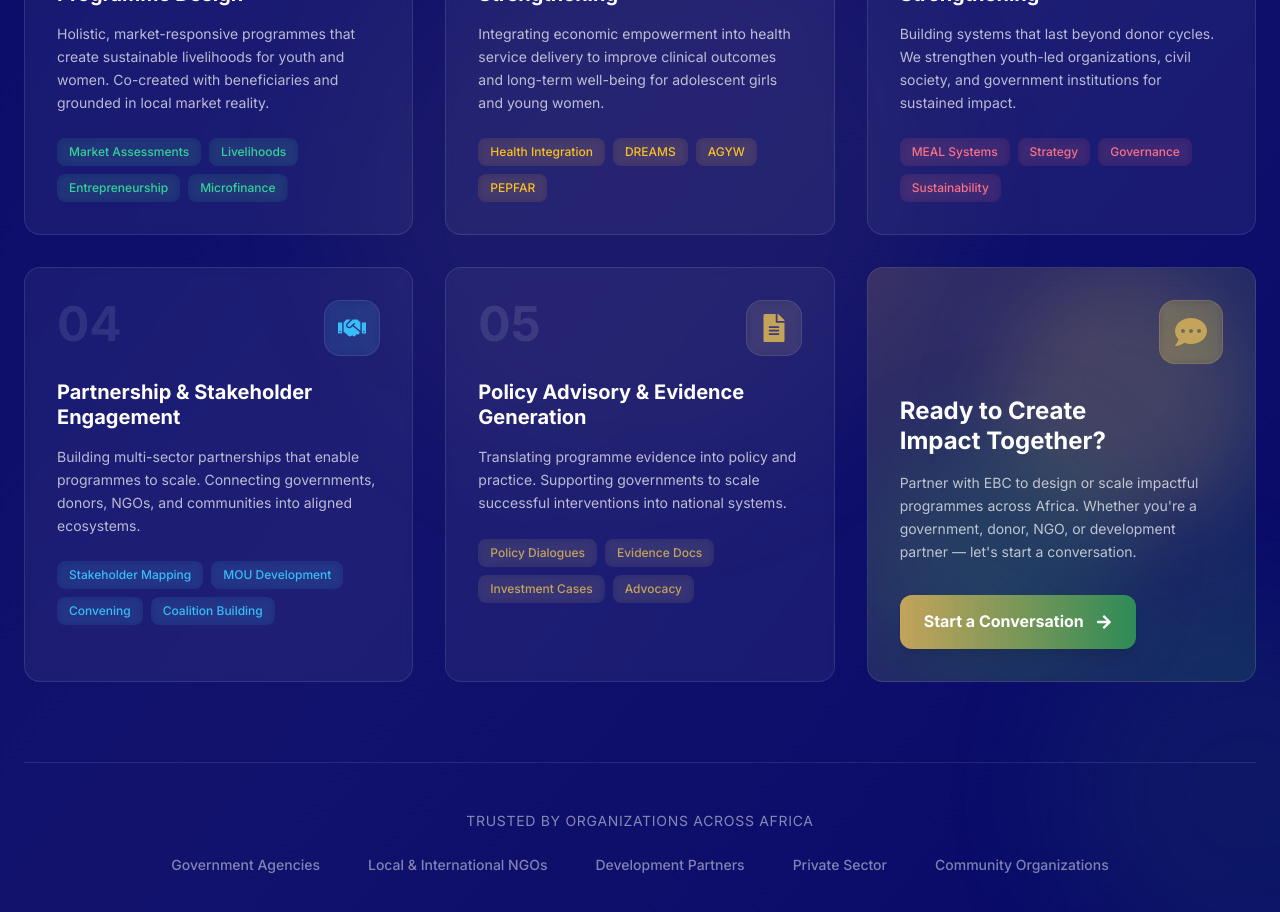
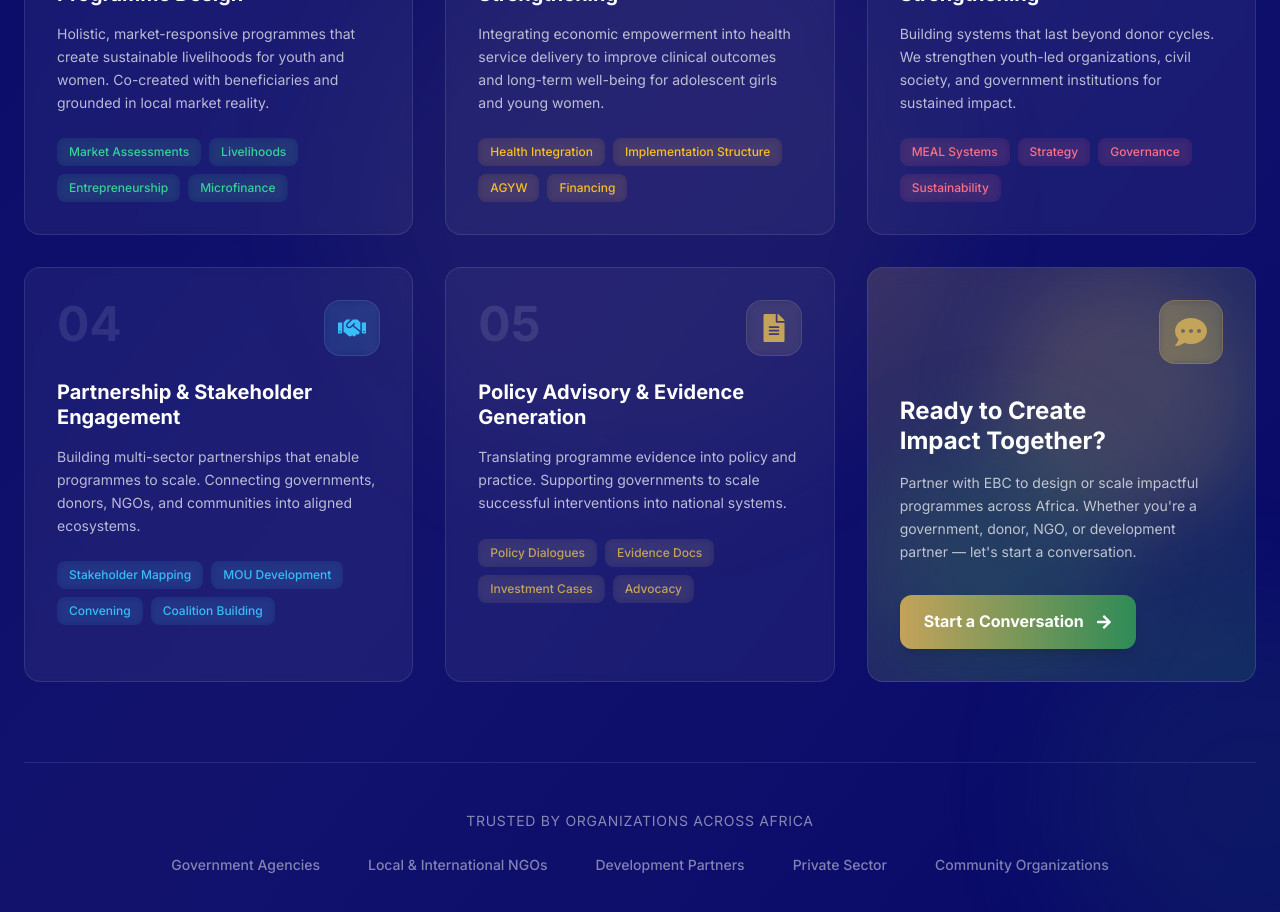
Before and after one commit to JohnstoneGogo/EBC-Consultancy, a React (Vite) app: page / in a window 1280 px wide. Shown: the part 6260-7172 px from the top of the page. Built offline with nearby package versions, Linux system fonts and the light colour scheme.

Commit message:
Edited Public Health Systems in Services

```diff
--- a/src/sections/ServicesSection.tsx
+++ b/src/sections/ServicesSection.tsx
@@ -45,7 +45,7 @@ export const ServicesSection = () => {
       bgColor: "bg-amber-500/10",
       title: "Public Health Systems Strengthening",
       description: "Integrating economic empowerment into health service delivery to improve clinical outcomes and long-term well-being for adolescent girls and young women.",
-      tags: ["Health Integration", "DREAMS", "AGYW", "PEPFAR"],
+      tags: ["Health Integration", "Implementation Structure", "AGYW", "Financing"],
       tagColor: "bg-amber-500/10 text-amber-400"
     },
     {
```
